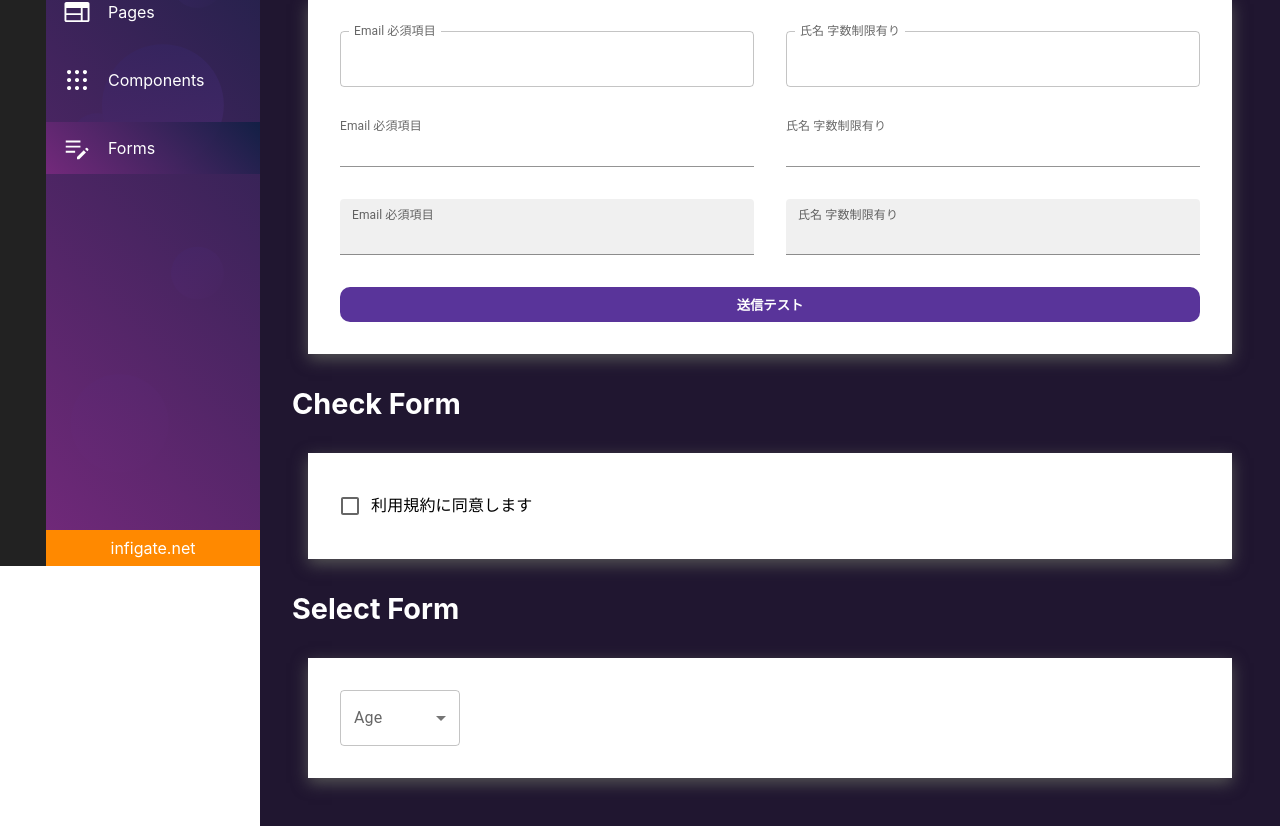
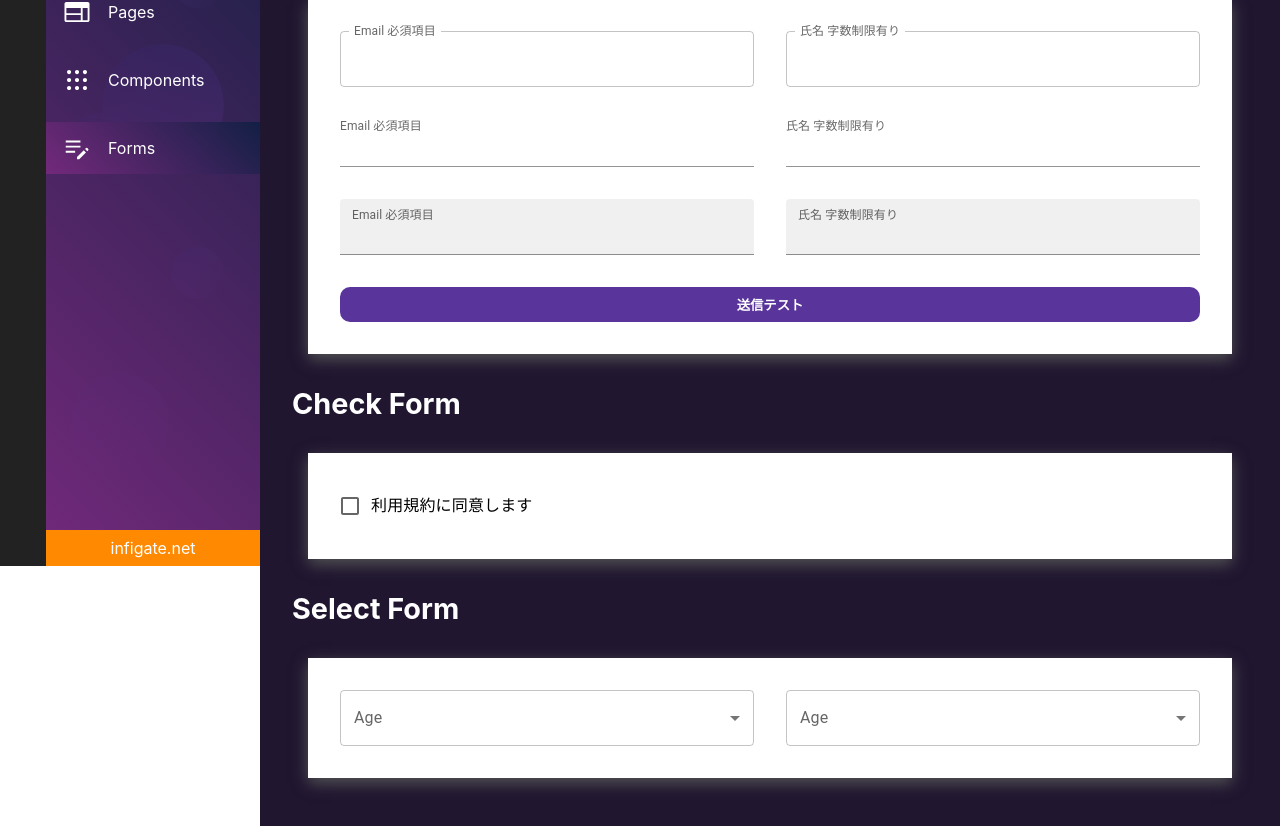
Before and after one commit to Infigate/styleguide, a React (Create React App) app: page /forms in a window 1280 px wide. Shown: the part 234-1060 px from the top of the page. Built offline with nearby package versions, Linux system fonts and the light colour scheme.

Commit message:
fix components

```diff
--- a/src/components/commons/FormInput.tsx
+++ b/src/components/commons/FormInput.tsx
@@ -31,8 +31,6 @@ const FormInput: React.FC<Props> = ({
   errors,
   variant = 'outlined',
 }) => {
-  console.log(errors[name]);
-
   return (
     <Controller
       name={name}
--- a/src/components/commons/FormSelect.tsx
+++ b/src/components/commons/FormSelect.tsx
@@ -3,45 +3,52 @@ import Box from '@mui/material/Box';
 import InputLabel from '@mui/material/InputLabel';
 import MenuItem from '@mui/material/MenuItem';
 import FormControl from '@mui/material/FormControl';
-import Select, { SelectChangeEvent } from '@mui/material/Select';
-import { UseFormRegisterReturn, FieldValues, Control } from 'react-hook-form';
+import Select from '@mui/material/Select';
+import { Control, FieldErrors, Controller } from 'react-hook-form';
 
 interface Props {
   label: string;
   name: string;
-  control: any;
-  rules?: Object;
-  register: any;
+  control: Control<any>;
+  options: any;
+  invalid?: any;
+  error?: any;
 }
 
 const FormSelect: React.FC<Props> = ({
+  control,
+  name,
   label,
-  name,
-  control,
-  rules,
-  register,
+  options,
+  invalid,
+  error,
 }) => {
   return (
-    <Box sx={{ minWidth: 120 }}>
-      <FormControl fullWidth>
+    <Controller
+      control={control}
+      name={name}
+      render={({ field }) => (
+        <FormControl fullWidth error={invalid}>
           <InputLabel id={`${name}-label`}>{label}</InputLabel>
           <Select
             labelId={`${name}-label`}
             id={name}
-          {...register(name, rules)}
-          onChange={(e: SelectChangeEvent) => {
-            control.onChange(name, e.target.value);
-          }}
+            value={field.value}
+            defaultValue={field.value}
+            label={label}
+            onChange={field.onChange}
+            onBlur={field.onBlur}
           >
-          <MenuItem value="">
-            <em>None</em>
+            {options.map((option: any) => (
+              <MenuItem key={option.value} value={option.value}>
+                {option.label}
               </MenuItem>
-          <MenuItem value={10}>Ten</MenuItem>
-          <MenuItem value={20}>Twenty</MenuItem>
-          <MenuItem value={30}>Thirty</MenuItem>
+            ))}
           </Select>
+          {invalid && <div>{error && error.message}</div>}
         </FormControl>
-    </Box>
+      )}
+    />
   );
 };
 
--- a/src/pages/Forms.tsx
+++ b/src/pages/Forms.tsx
@@ -7,7 +7,7 @@ import * as Common from 'components/commons/Index';
 type FormValues = {
   email?: string;
   name?: string;
-  age?: number;
+  age?: string;
 };
 
 const Forms: React.FC = () => {
@@ -22,6 +22,7 @@ const Forms: React.FC = () => {
     defaultValues: {
       email: '',
       name: '',
+      age: '',
     },
   });
 
@@ -118,7 +119,6 @@ const Forms: React.FC = () => {
                 label="利用規約に同意します"
                 control={control}
                 name="terms"
-                rules={{ required: true }}
               />
             </Common.HStack>
           </Common.VStack>
@@ -131,11 +131,24 @@ const Forms: React.FC = () => {
           <Common.VStack gap="2rem">
             <Common.HStack gap="2rem">
               <Common.FormSelect
+                control={control}
+                name="age"
                 label="Age"
+                options={[
+                  { value: '10', label: 'Ten' },
+                  { value: '20', label: 'Twenty' },
+                  { value: '30', label: 'Thirty' },
+                ]}
+              />
+              <Common.FormSelect
+                control={control}
                 name="age"
-                control={control}
-                rules={{ required: true }}
-                register={register}
+                label="Age"
+                options={[
+                  { value: '10', label: 'Ten' },
+                  { value: '20', label: 'Twenty' },
+                  { value: '30', label: 'Thirty' },
+                ]}
               />
             </Common.HStack>
           </Common.VStack>
```
Lines whose indentation alone changed are shown as unchanged.
